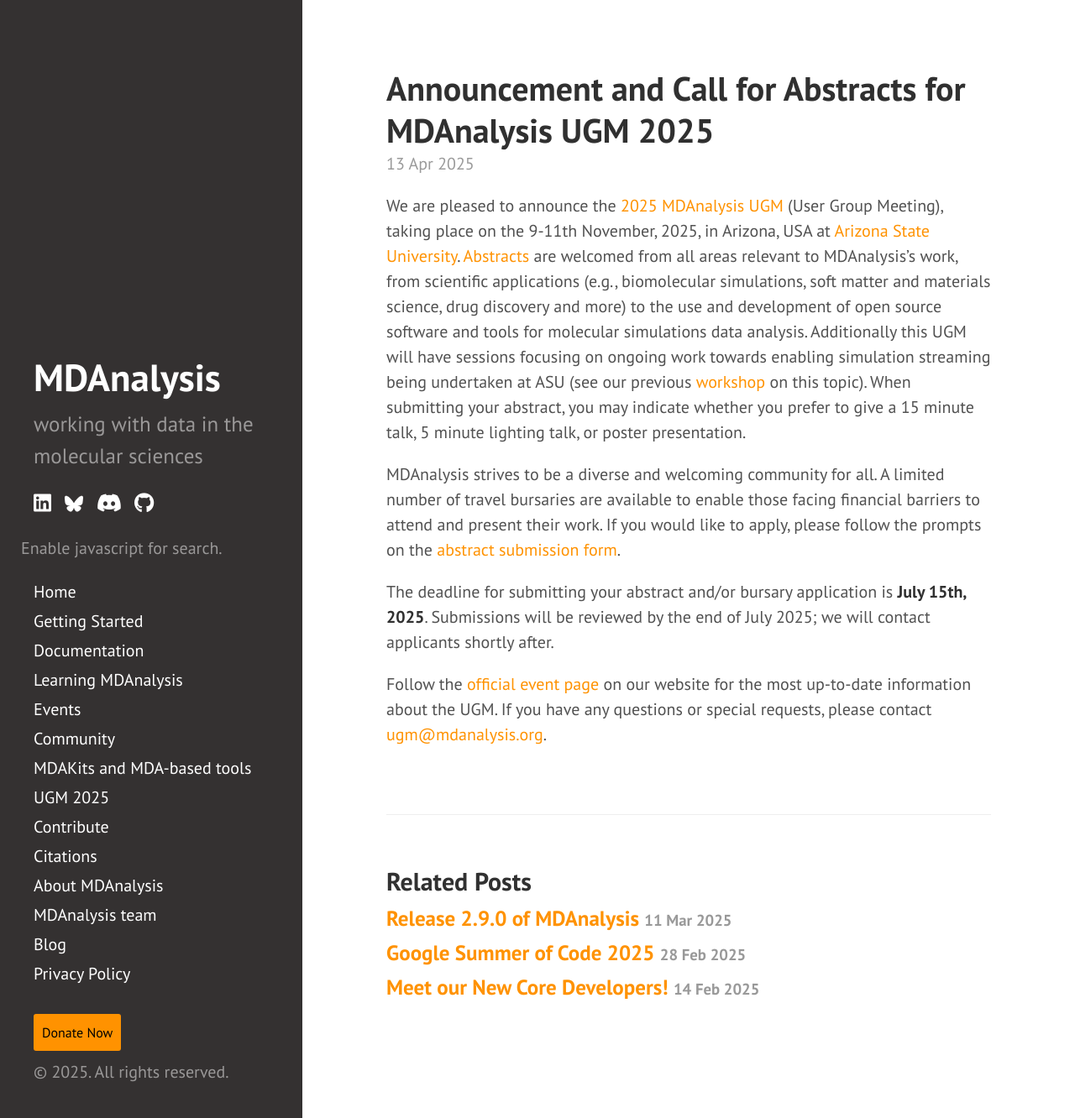
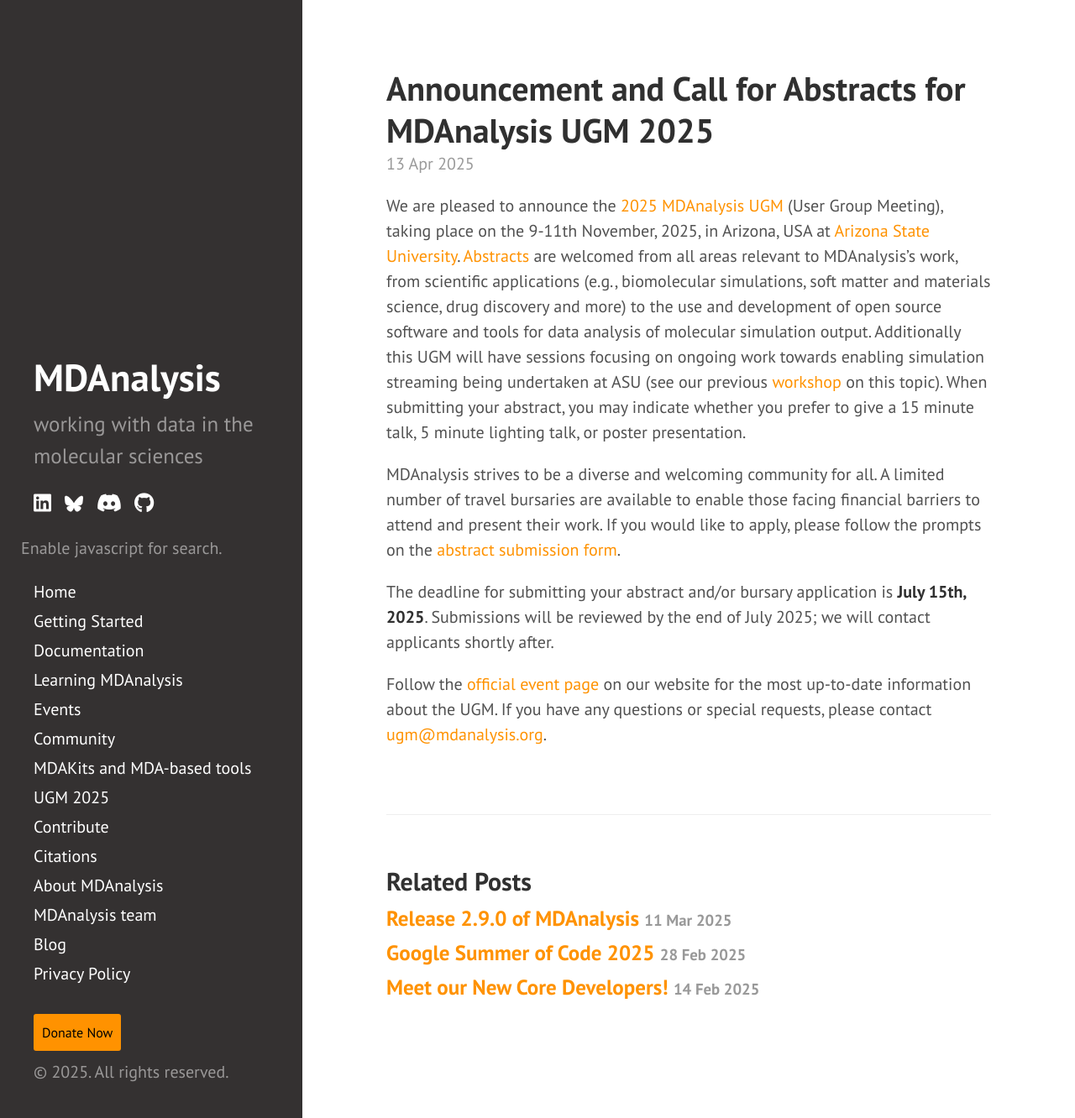
Before and after one commit to MDAnalysis/MDAnalysis.github.io, a Jekyll site: the page built from _posts/2025-04-13-ugm2025.md, in a window 1280 px wide and 1332 px high. Shown: the whole window at 84% size. Built offline with Jekyll 4.4.1, drawn with Linux system fonts in a browser that asks for light colours; comment, search, counter and statistics services are not loaded.

Commit message:
Update _posts/2025-04-13-ugm2025.md
Co-authored-by: Jennifer A Clark <jennifer.a.clark13@gmail.com>

```diff
--- a/_posts/2025-04-13-ugm2025.md
+++ b/_posts/2025-04-13-ugm2025.md
@@ -3,7 +3,7 @@ layout: post
 title: Announcement and Call for Abstracts for MDAnalysis UGM 2025
 ---
 
-We are pleased to announce the [2025 MDAnalysis UGM][ugmPage] (User Group Meeting), taking place on the 9-11th November, 2025, in Arizona, USA at [Arizona State University](https://www.asu.edu/). [Abstracts][abstracts] are welcomed from all areas relevant to MDAnalysis's work, from scientific applications (e.g., biomolecular simulations, soft matter and materials science, drug discovery and more) to the use and development of open source software and tools for molecular simulations data analysis. Additionally this UGM will have sessions focusing on ongoing work towards enabling simulation streaming being undertaken at ASU (see our previous [workshop][streaming_workshop] on this topic). When submitting your abstract, you may indicate whether you prefer to give a 15 minute talk, 5 minute lighting talk, or poster presentation.
+We are pleased to announce the [2025 MDAnalysis UGM][ugmPage] (User Group Meeting), taking place on the 9-11th November, 2025, in Arizona, USA at [Arizona State University](https://www.asu.edu/). [Abstracts][abstracts] are welcomed from all areas relevant to MDAnalysis's work, from scientific applications (e.g., biomolecular simulations, soft matter and materials science, drug discovery and more) to the use and development of open source software and tools for data analysis of molecular simulation output. Additionally this UGM will have sessions focusing on ongoing work towards enabling simulation streaming being undertaken at ASU (see our previous [workshop][streaming_workshop] on this topic). When submitting your abstract, you may indicate whether you prefer to give a 15 minute talk, 5 minute lighting talk, or poster presentation.
 
 MDAnalysis strives to be a diverse and welcoming community for all. A limited number of travel bursaries are available to enable those facing financial barriers to attend and present their work. If you would like to apply, please follow the prompts on the [abstract submission form][abstracts].
 
```
